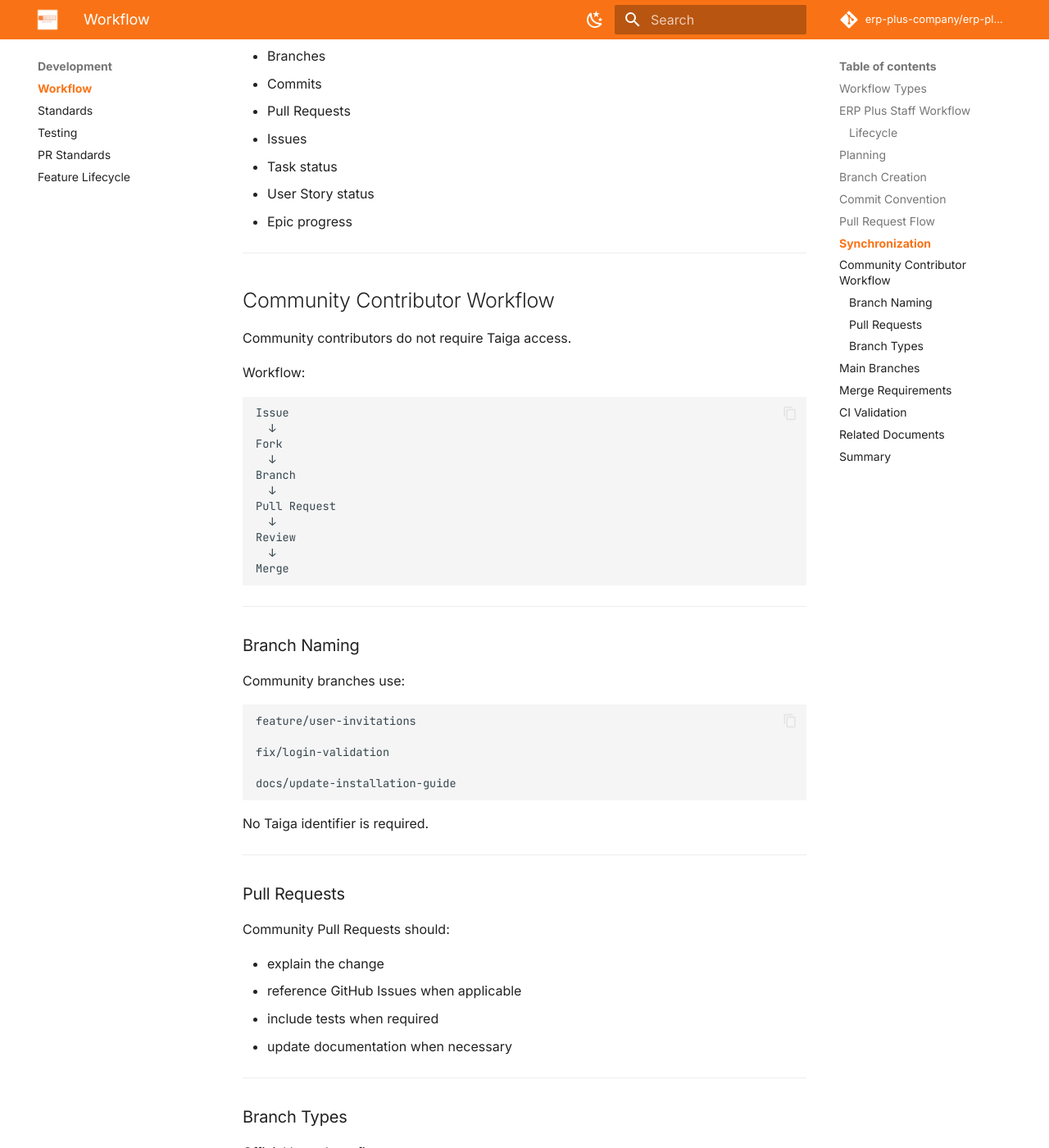
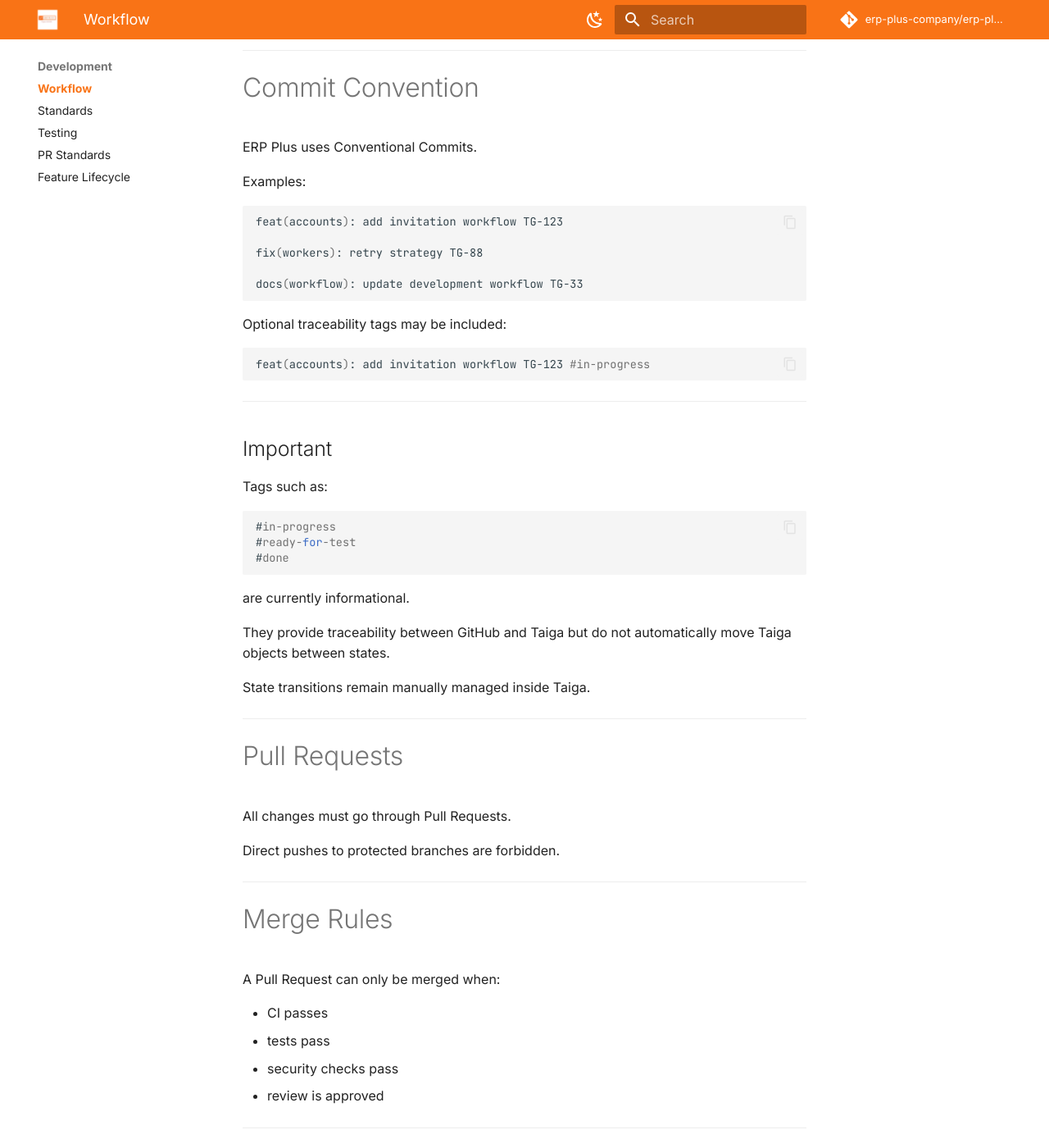
Before and after one commit to erp-plus-company/erp-plus-docs, an MkDocs documentation site: the page built from docs/development/workflow.md, in a window 1280 px wide and 1400 px high, scrolled down 3288 px. Shown: the whole window at 82% size. Built offline with MkDocs 1.6.1 and Material for MkDocs 9.7.7, drawn with Linux system fonts in a browser that asks for light colours; comment, search, counter and statistics services are not loaded; some of the changed text lies outside the part shown.

````diff
--- a/docs/development/workflow.md
+++ b/docs/development/workflow.md
@@ -4,210 +4,124 @@ This document defines the official development workflow used across ERP Plus.
 
 ERP Plus uses:
 
-- Taiga for product management
 - GitHub for source control
+- Taiga for project management
+- Pull Requests for code review
 - GitHub Actions for CI/CD
-- Pull Requests for code review
 
 ---
 
-## Workflow Types
+# Core Workflow
 
-ERP Plus supports two contribution models:
-
-| Contributor Type      | Taiga Access | GitHub Access |
-| --------------------- | ------------ | ------------- |
-| ERP Plus Staff        | Yes          | Yes           |
-| Community Contributor | No           | Yes           |
-
-Because of this, some workflow rules differ depending on contributor type.
-
----
-
-## ERP Plus Staff Workflow
-
-All internal development starts in Taiga.
-
-### Lifecycle
+Development work follows this lifecycle:
 
 ```txt
-Epic
- └── User Story
-        └── Task
-               └── Branch
-                      └── Pull Request
-                             └── Merge
-                                    └── Deploy
-```
-
----
-
-## Planning
-
-Work is organized using:
-
-- Epics
-- User Stories
-- Tasks
-- Issues
-- Sprints
-
-Sprint duration:
-
-```txt
-2 weeks
-```
-
-User Stories may:
-
-- belong to an Epic
-- exist independently
-
----
-
-## Branch Creation
-
-Branches are created from a Taiga Task.
-
-Branch format:
-
-```txt
-feature/TG-123-user-invitations
-fix/TG-456-worker-retry
-refactor/TG-789-engine-boundary
-docs/TG-111-update-workflow
-```
-
-Pattern:
-
-```txt
-<type>/TG-<task-id>-<description>
-```
-
----
-
-## Commit Convention
-
-ERP Plus uses Conventional Commits.
-
-Examples:
-
-```txt
-feat(users): add invitation workflow
-
-fix(workers): resolve retry issue
-
-docs(system): update architecture guide
-```
-
-When linked to Taiga:
-
-```txt
-feat(users): add invitation workflow TG-123
-```
-
-or
-
-```txt
-feat(users): add invitation workflow [TG-123]
-```
-
-The exact format depends on Taiga integration requirements.
-
----
-
-## Pull Request Flow
-
-```txt
+Epic (optional)
+ ↓
+User Story
+ ↓
 Task
-  ↓
+ ↓
 Branch
-  ↓
-Commit
-  ↓
+ ↓
+Implementation
+ ↓
 Pull Request
-  ↓
+ ↓
 Review
-  ↓
-Merge
-```
-
-Every Pull Request must reference:
-
-- Taiga Task
-- User Story
-- Epic (if applicable)
-
----
-
-## Synchronization
-
-Taiga and GitHub are synchronized through webhooks.
-
-The integration is expected to synchronize:
-
-- Branches
-- Commits
-- Pull Requests
-- Issues
-- Task status
-- User Story status
-- Epic progress
-
----
-
-## Community Contributor Workflow
-
-Community contributors do not require Taiga access.
-
-Workflow:
-
-```txt
-Issue
-  ↓
-Fork
-  ↓
-Branch
-  ↓
-Pull Request
-  ↓
-Review
-  ↓
+ ↓
 Merge
 ```
 
 ---
 
-### Branch Naming
+# Internal Contributor Workflow
 
-Community branches use:
+Internal contributors are members of ERP Plus and have access to both:
+
+- GitHub
+- Taiga
+
+Workflow:
 
 ```txt
-feature/user-invitations
-
-fix/login-validation
-
-docs/update-installation-guide
+Epic (optional)
+ ↓
+User Story
+ ↓
+Task
+ ↓
+Branch
+ ↓
+Implementation
+ ↓
+Pull Request
+ ↓
+Review
+ ↓
+Merge to develop
+ ↓
+Ready For Test
+ ↓
+Validation
+ ↓
+Merge to main
+ ↓
+Done
 ```
-
-No Taiga identifier is required.
 
 ---
 
-### Pull Requests
+# External Contributor Workflow
 
-Community Pull Requests should:
+Community contributors do not have access to Taiga.
 
-- explain the change
-- reference GitHub Issues when applicable
-- include tests when required
-- update documentation when necessary
+Workflow:
+
+```txt
+Fork
+ ↓
+Branch
+ ↓
+Implementation
+ ↓
+Pull Request
+ ↓
+Review
+ ↓
+Merge
+```
 
 ---
 
-### Branch Types
+# Branch Strategy
 
-Official branch prefixes:
+## Main Branches
+
+| Branch  | Purpose     |
+| ------- | ----------- |
+| main    | Production  |
+| develop | Integration |
+
+---
+
+## Branch Naming
+
+### Internal Contributors
+
+Branches must reference the Taiga User Story.
+
+Examples:
+
+```bash
+feature/TG-123-user-invitations
+
+fix/TG-88-worker-retry
+
+docs/TG-33-localizacion-onboarding
+```
+
+Allowed prefixes:
 
 ```txt
 feature/
@@ -221,38 +135,104 @@ security/
 
 ---
 
-## Main Branches
+### External Contributors
 
-| Branch  | Purpose     |
-| ------- | ----------- |
-| main    | Production  |
-| develop | Integration |
+Community branches do not reference Taiga.
 
-Direct pushes to protected branches are prohibited.
+Examples:
+
+```bash
+feature/user-invitations
+
+fix/worker-retry
+
+docs/update-readme
+```
 
 ---
 
-## Merge Requirements
+# Commit Convention
 
-A Pull Request may only be merged when:
+ERP Plus uses Conventional Commits.
 
-- CI passes
-- Tests pass
-- Security checks pass
-- Required reviews are approved
+Examples:
+
+```bash
+feat(accounts): add invitation workflow TG-123
+
+fix(workers): retry strategy TG-88
+
+docs(workflow): update development workflow TG-33
+```
+
+Optional traceability tags may be included:
+
+```bash
+feat(accounts): add invitation workflow TG-123 #in-progress
+```
 
 ---
 
-## CI Validation
+## Important
 
-CI validates:
+Tags such as:
 
-- Rubocop
-- RSpec
-- Brakeman
-- Build integrity
+```txt
+#in-progress
+#ready-for-test
+#done
+```
 
-A Pull Request with failing CI cannot be merged.
+are currently informational.
+
+They provide traceability between GitHub and Taiga but do not automatically move Taiga objects between states.
+
+State transitions remain manually managed inside Taiga.
+
+---
+
+# Pull Requests
+
+All changes must go through Pull Requests.
+
+Direct pushes to protected branches are forbidden.
+
+---
+
+# Merge Rules
+
+A Pull Request can only be merged when:
+
+- CI passes
+- tests pass
+- security checks pass
+- review is approved
+
+---
+
+# State Management
+
+Taiga remains the source of truth for work status.
+
+Current operational flow:
+
+```txt
+Task
+ ↓
+Implementation
+ ↓
+Pull Request
+ ↓
+Merge to develop
+ ↓
+Manual transition → Ready For Test
+ ↓
+Validation
+ ↓
+Merge to main
+ ↓
+Manual transition → Done
+```
 
 ---
 
@@ -265,31 +245,3 @@ A Pull Request with failing CI cannot be merged.
 → [Testing](../development/testing.md)
 
 → [Development Standards](../development/standards.md)
-
----
-
-## Summary
-
-ERP Plus development is governed by:
-
-```txt
-Taiga
-   ↓
-Epic
-   ↓
-User Story
-   ↓
-Task
-   ↓
-Branch
-   ↓
-Pull Request
-   ↓
-Review
-   ↓
-Merge
-   ↓
-Deploy
-```
-
-Community contributors follow a simplified GitHub-only workflow.
````
Also changed, not shown: docs/development/feature-lifecycle.md (+143 -88 lines), docs/development/pr-standard.md (+56 -0 lines).
